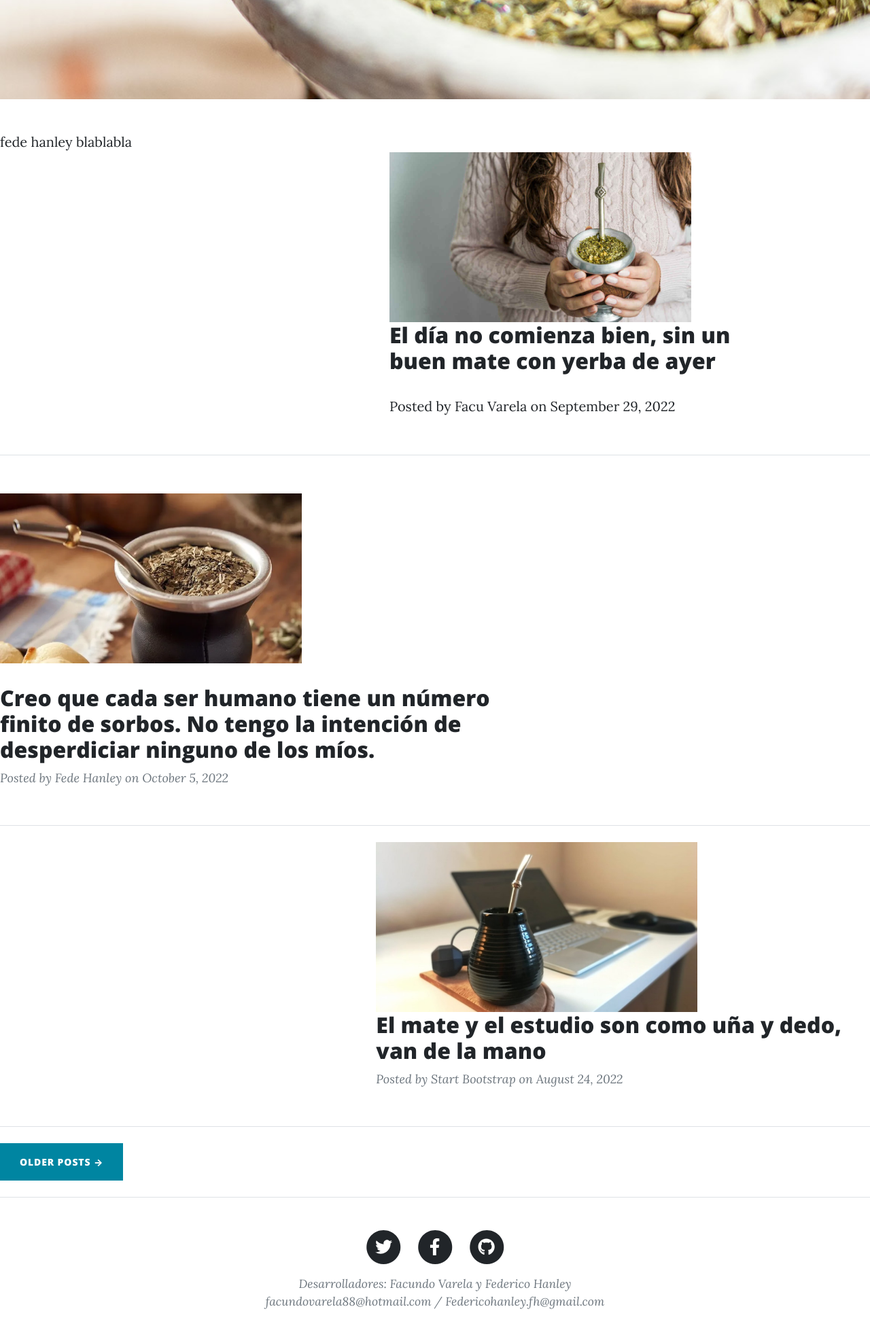
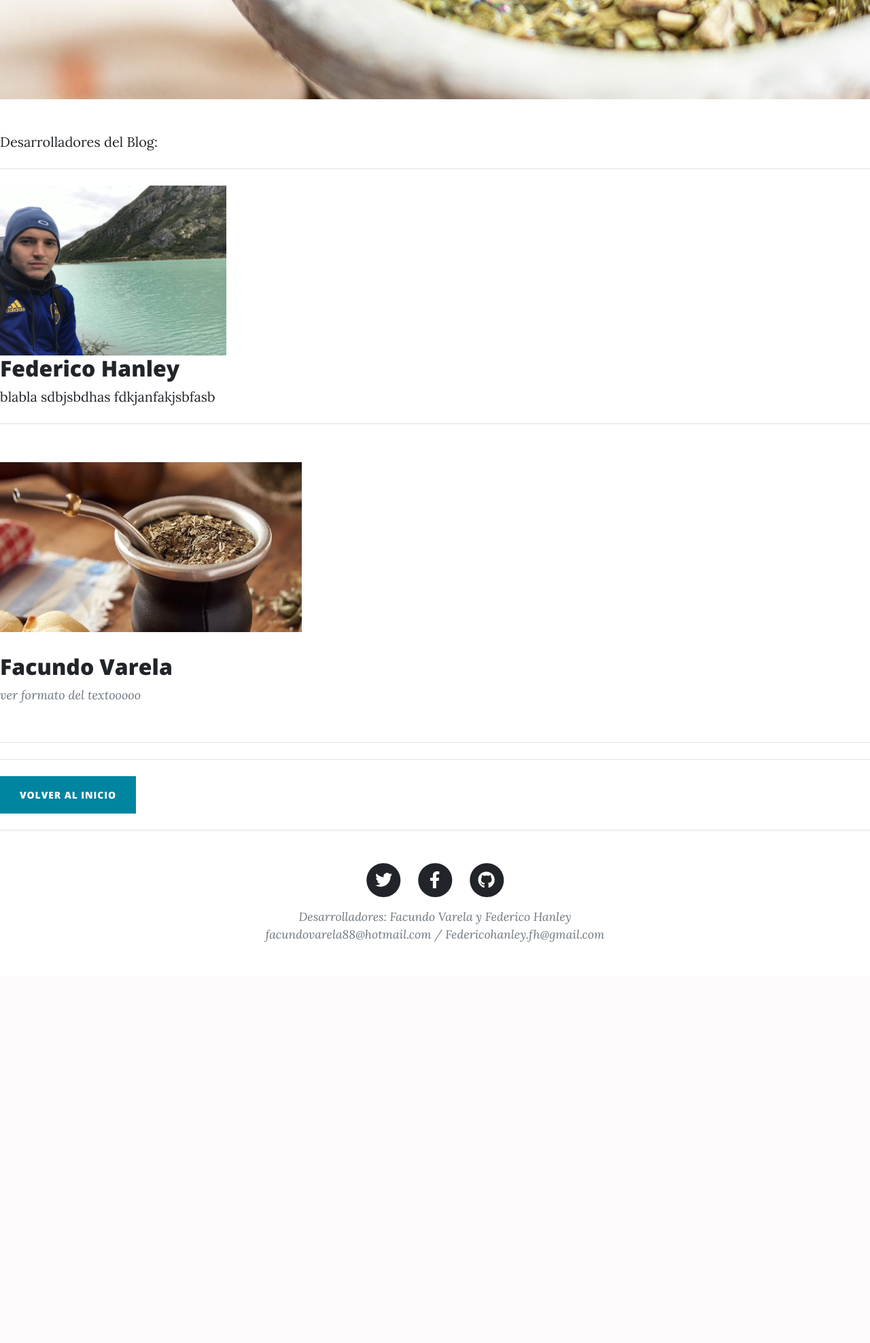
Before and after one commit to facundovarela99/ProyectoFinal-Varela, a Django app: page /about/ in a window 1280 px wide. Shown: the part 443-2419 px from the top of the page at 68% size. After the commit the page ends 1829 px from the top, so only its background shows below. Run offline with Django 4.2, Linux system fonts and the light colour scheme; a user stored in the database is signed in; some libraries are stand-ins or nearby versions.

Commit message:
Boton about

```diff
--- a/AppPrueba/templates/AppPrueba/about.html
+++ b/AppPrueba/templates/AppPrueba/about.html
@@ -7,6 +7,63 @@
 {% endblock %}
 
 {% block contenido_que_cambia %}
-fede hanley blablabla
+
+Desarrolladores del Blog:
+
 
 {% endblock %}
+{% block contenido_que_cambia_notas %}
+{% if user.is_authenticated %}
+           <!-- Divider-->
+           <hr class="my-4" />
+           <div class="row gx-4 gx-lg-5 justify-content-flex-start">
+               <div class="col-md-10 col-lg-8 col-xl-7">
+
+                        <a>
+                            <img height="250px" src="{% static 'AppPrueba/assets/img/IMG_0027.jpg' %}" alt="">
+                            <h2 class="post-title">Federico Hanley</h2>
+
+                        </a>
+
+                        <a class="post-meta">
+
+                            <a>blabla</a>
+
+
+                            <a>sdbjsbdhas</a>
+                            <a>fdkjanfakjsbfasb</a>
+                        </a>
+                    </div>
+                </div>
+            </div>
+                    <!-- Divider-->
+                    <hr class="my-4" />
+                    <div class="row gx-4 gx-lg-5 justify-content-flex-start">
+                        <div class="col-md-10 col-lg-8 col-xl-7">
+                            <!-- Post preview-->
+                            <div class="post-preview">
+                                <p>
+                                    <img height="250px" src="{% static 'AppPrueba/assets/img/MATE.jpg' %}" alt="">
+                                    <h2 class="post-title">Facundo Varela</h2></a>
+                                    <p class="post-meta">
+
+                                    <a>ver formato del textooooo</a>
+
+                                </p>
+                            </div>
+                        </div>
+                    </div>
+                    <!-- Divider-->
+                    <hr class="my-4" />
+                    <hr class="my-4" />
+                    <!-- Post preview-->
+
+
+                    <div class="d-flex justify-content-start mb-4"><a class="btn btn-primary text-uppercase" href="{% url 'inicio' %}">Volver al Inicio</a></div>
+                    {% else %}
+                    <h2><a href="{% url 'login' %}">Ingresar para visualizar contenido.</a></h2>
+                    {% endif %}
+                </div>
+            </div>
+        </div>
+{% endblock %}
--- a/AppPrueba/templates/AppPrueba/index.html
+++ b/AppPrueba/templates/AppPrueba/index.html
@@ -91,6 +91,7 @@
         {% block contenido_que_cambia %}
 
         {% endblock %}
+        {% block contenido_que_cambia_notas %}
         <div class="container px-4 px-lg-5">
             <div class="row gx-4 gx-lg-5 justify-content-end">
                 <div class="col-md-10 col-lg-8 col-xl-7">
@@ -159,6 +160,7 @@
                 </div>
             </div>
         </div>
+        {% endblock %}
         <!-- Footer-->
         <footer class="border-top">
             <div class="container px-4 px-lg-5">
```
Also changed, not shown: AppPrueba/static/AppPrueba/assets/img/IMG_0027.jpg (added), AppPrueba/templates/AppPrueba/yerbadetalle.html (line endings or trailing spaces), db.sqlite3.
